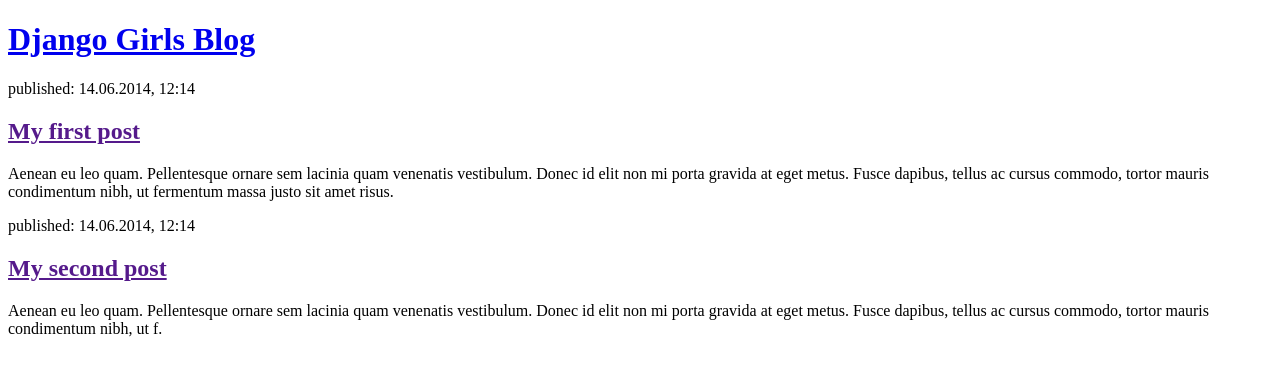
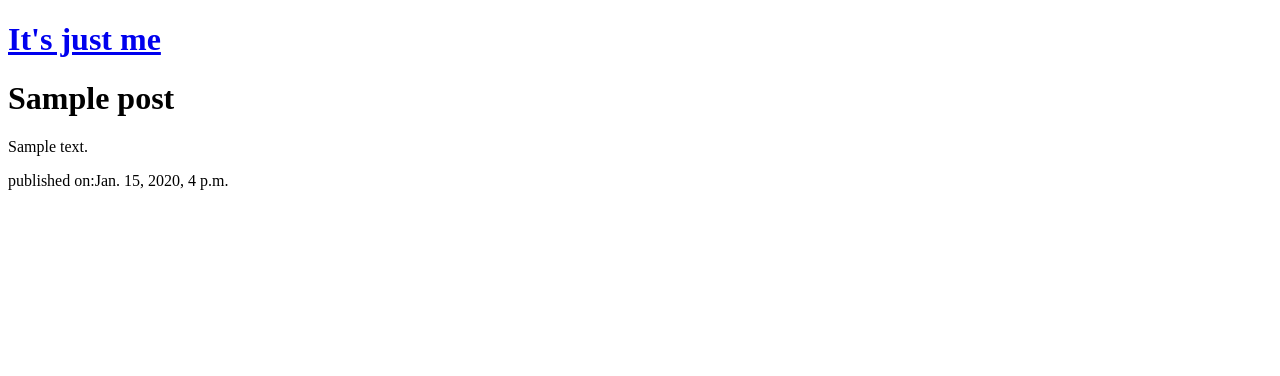
Before and after one commit to farhan306/the_reposeritory, a Django app: page / in a window 1280 px wide. Shown: the top 376 px of the page. Run offline with Django 3.2, Linux system fonts and the light colour scheme; tables that the repository leaves empty hold one stand-in row (values such as "Sample post").

Commit message:
just some little changes

```diff
--- a/blog/templates/blog/post_list.html
+++ b/blog/templates/blog/post_list.html
@@ -4,20 +4,11 @@
         <title>Django Girls blog</title>
     </head>
     <body>
-        <header>
-            <h1><a href="/">Django Girls Blog</a></h1>
-        </header>
-
-        <article>
-            <time>published: 14.06.2014, 12:14</time>
-            <h2><a href="">My first post</a></h2>
-            <p>Aenean eu leo quam. Pellentesque ornare sem lacinia quam venenatis vestibulum. Donec id elit non mi porta gravida at eget metus. Fusce dapibus, tellus ac cursus commodo, tortor mauris condimentum nibh, ut fermentum massa justo sit amet risus.</p>
-        </article>
-
-        <article>
-            <time>published: 14.06.2014, 12:14</time>
-            <h2><a href="">My second post</a></h2>
-            <p>Aenean eu leo quam. Pellentesque ornare sem lacinia quam venenatis vestibulum. Donec id elit non mi porta gravida at eget metus. Fusce dapibus, tellus ac cursus commodo, tortor mauris condimentum nibh, ut f.</p>
-        </article>
+        <h1><a href="#">It's just me</a></h1>
+        {%for i in posts%}
+            <h1>{{i.title}}</h1>
+            <p>{{ i.text|linebreaksbr }}</p>
+            <time>published on:{{i.published_date}}</time>
+        {%endfor%}
     </body>
 </html>
--- a/blog/views.py
+++ b/blog/views.py
@@ -1,5 +1,8 @@
 from django.shortcuts import render
+from django.utils import timezone
+from .models import Post
 
 
 def post_list(request):
-    return render(request, "blog/post_list.html", {})
+    posts = Post.objects.filter(published_date__lte=timezone.now()).order_by('published_date')
+    return render(request, "blog/post_list.html", {'posts': posts})
```
